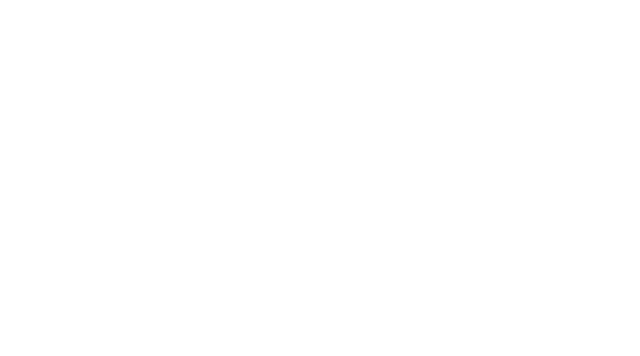
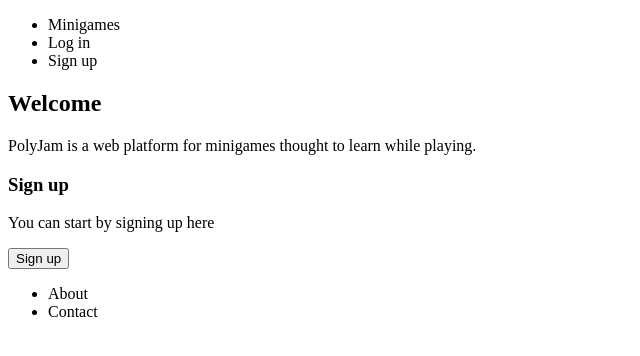
Before and after one commit to RequisitosGrupo10/PolyJam, a plain HTML site: page index.html in a window 1280 px wide. Shown: the whole page, without its empty margins (0-640 px from the left). Drawn offline with Linux system fonts and the light colour scheme.

Commit message:
Structure of Index created

```diff
--- a/index.html
+++ b/index.html
@@ -1,9 +1,31 @@
 <!DOCTYPE html>
 <html>
     <head>
-        <title>Bienvenido a PolyJam</title>
+        <link rel="stylesheet" href="/style/common.css">
+        <title>PolyJam</title>
     </head>
     <body>
-
+        <nav>
+            <ul>
+                <li><a>Minigames</a></li>
+                <li><a>Log in</a></li>
+                <li><a>Sign up</a></li>
+            </ul>
+        </nav>
+        <section>
+            <h1>Welcome</h1>
+                <p>PolyJam is a web platform for minigames thought to learn while playing.</p>
+            <article>
+                <h1>Sign up</h1>
+                    <p>You can start by signing up here</p>
+                <button type="button">Sign up</button>
+            </article>
+        </section>
+        <footer>
+            <ul>
+                <li><a>About</a></li>
+                <li><a>Contact</a></li>
+            </ul>
+        </footer>
     </body>
 </html>
```
